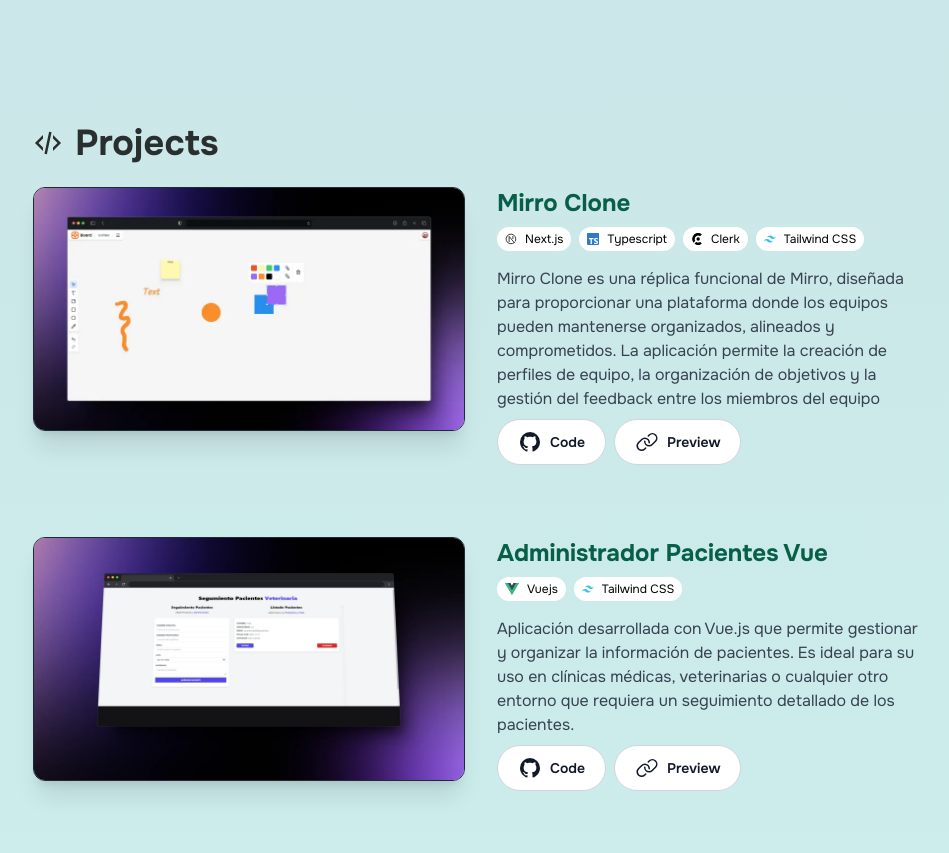
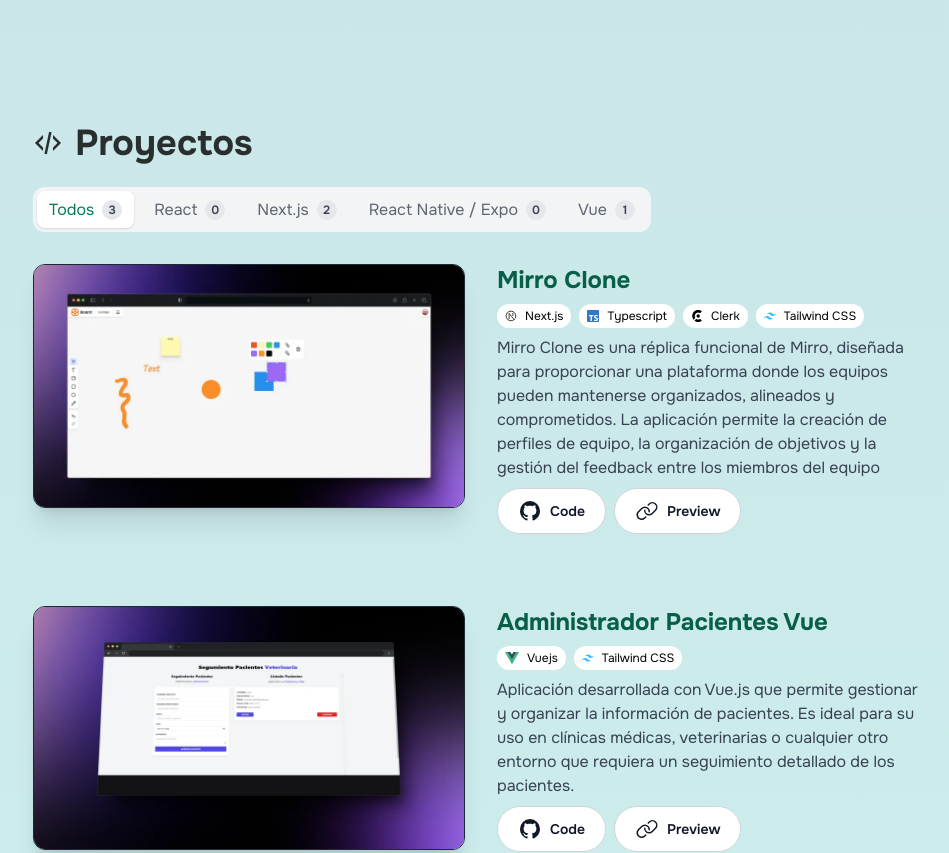
Before and after one commit to luisr-nava/new-porfolio, a Next.js app: page / in a window 1280 px wide. Shown: the part 2260-3113 px from the top of the page, without its empty margins (159-1108 px from the left). Built offline with nearby package versions, Linux system fonts and the light colour scheme.

Commit message:
add tabs

```diff
--- a/components/Projects.tsx
+++ b/components/Projects.tsx
@@ -1,43 +1,142 @@
-import { projects, tags } from '@/utils'
-import Image from 'next/image'
-import Link from 'next/link'
-import React from 'react'
-import { LinkButton } from './LinkButton'
-import { CodeIcon, GitHubIcon, LinkIcon } from './icons'
+"use client";
+
+import { projects, tags } from "@/utils";
+import Image from "next/image";
+import Link from "next/link";
+import React, { useMemo, useState } from "react";
+import { LinkButton } from "./LinkButton";
+import { CodeIcon, GitHubIcon, LinkIcon } from "./icons";
+import { ProjectsProps } from "@/types";
+
+type TabKey = "all" | "react" | "next" | "react-native" | "vue";
+
+const TABS: { key: TabKey; label: string }[] = [
+  { key: "all", label: "Todos" },
+  { key: "react", label: "React" },
+  { key: "next", label: "Next.js" },
+  { key: "react-native", label: "React Native / Expo" },
+  { key: "vue", label: "Vue" },
+];
+
+const norm = (s?: string) =>
+  (s ?? "").toLowerCase().replace(/\s+/g, " ").trim();
+
+const matchTab = (tab: TabKey, p: ProjectsProps) => {
+  if (tab === "all") return true;
+  const t = norm(p.tecnology);
+
+  switch (tab) {
+    case "react":
+      // React puro (evita confundir con Next)
+      return t.includes("react") && !t.includes("next");
+    case "next":
+      return t.includes("next");
+    case "react-native":
+      return t.includes("react native") || t.includes("expo");
+    case "vue":
+      return t.includes("vue");
+  }
+};
 
 export const Projects = () => {
+  const [tab, setTab] = useState<TabKey>("all");
+
+  const counts = useMemo(() => {
+    const base = {
+      "all": projects.length,
+      "react": 0,
+      "next": 0,
+      "react-native": 0,
+      "vue": 0,
+    };
+    for (const p of projects) {
+      if (matchTab("react", p)) base.react++;
+      if (matchTab("next", p)) base.next++;
+      if (matchTab("react-native", p)) base["react-native"]++;
+      if (matchTab("vue", p)) base.vue++;
+    }
+    return base;
+  }, []);
+
+  const filtered = useMemo(
+    () => projects.filter((p) => matchTab(tab, p)),
+    [tab],
+  );
+
   return (
     <div>
-      <h2 className='flex items-center mb-6 text-3xl md:text-4xl font-bold gap-x-3 text-black/80 dark:text-white'>
+      <h2 className="flex items-center mb-6 text-3xl md:text-4xl font-bold gap-x-3 text-black/80 dark:text-white">
         <CodeIcon />
-        Projects
+        Proyectos
       </h2>
-      <div className='flex flex-col gap-y-16'>
-        {projects.map((project, index) => (
+
+      {/* Tabs */}
+      <div
+        role="tablist"
+        aria-label="Filtro de proyectos"
+        className="mb-8 inline-flex flex-wrap gap-2 rounded-xl bg-gray-100 p-1 dark:bg-gray-800/60">
+        {TABS.map(({ key, label }) => {
+          const isActive = tab === key;
+          const badge =
+            key === "all"
+              ? counts.all
+              : key === "react"
+              ? counts.react
+              : key === "next"
+              ? counts.next
+              : key === "react-native"
+              ? counts["react-native"]
+              : counts.vue;
+          return (
+            <button
+              key={key}
+              role="tab"
+              aria-selected={isActive}
+              onClick={() => setTab(key)}
+              className={[
+                "px-3 py-1.5 text-sm md:text-base rounded-lg transition",
+                "focus:outline-none focus-visible:ring-2 focus-visible:ring-emerald-500",
+                isActive
+                  ? "bg-white dark:bg-gray-900 text-emerald-700 dark:text-emerald-300 shadow"
+                  : "text-gray-700/80 dark:text-gray-300 hover:bg-white/60 dark:hover:bg-gray-900/50",
+              ].join(" ")}>
+              <span className="align-middle">{label}</span>
+              <span className="ml-2 inline-flex h-5 min-w-[1.25rem] items-center justify-center rounded-full bg-gray-200 px-1 text-xs font-semibold text-gray-700 dark:bg-gray-700 dark:text-gray-200">
+                {badge}
+              </span>
+            </button>
+          );
+        })}
+      </div>
+
+      {/* Listado */}
+      <div className="flex flex-col gap-y-16">
+        {filtered.map((project, index) => (
           <article
             key={index}
-            className='flex flex-col space-x-0 space-y-8 group md:flex-row md:space-x-8 md:space-y-0'>
-            {' '}
-            <div className='w-full md:w-1/2 '>
-              <div className='relative grid  col-span-6 row-span-5 gap-8 transition duration-500 ease-in-out transform shadow-xl  overflow-clip rounded-xl sm:rounded-xl md:group-hover:-translate-y-1 md:group-hover:shadow-2xl lg:border lg:border-gray-800 lg:hover:border-gray-700 lg:hover:bg-gray-800/50'>
+            className="flex flex-col space-x-0 space-y-8 group md:flex-row md:space-x-8 md:space-y-0">
+            <div className="w-full md:w-1/2">
+              <div className="relative grid col-span-6 row-span-5 gap-8 transition duration-500 ease-in-out transform shadow-xl overflow-clip rounded-xl md:group-hover:-translate-y-1 md:group-hover:shadow-2xl lg:border lg:border-gray-800 lg:hover:border-gray-700 lg:hover:bg-gray-800/50">
                 <Image
                   width={300}
                   height={100}
-                  alt={`${project.title}`}
-                  className='object-cover object-top w-full h-56 items-center  transition duration-500 sm:h-full md:scale-110 md:group-hover:scale-105 '
-                  loading='lazy'
+                  alt={project.title}
+                  className="object-cover object-top w-full h-56 transition sm:h-full md:scale-110 md:group-hover:scale-105"
+                  loading="lazy"
                   src={project.image}
                 />
               </div>
             </div>
-            <div className='w-full md:w-1/2 md:max-w-lg'>
-              <h3 className='text-2xl font-bold  text-emerald-800 dark:text-white'>{project.title}</h3>
-              <div className='flex flex-wrap mt-2'>
-                <ul className='flex flex-row flex-wrap mb-2 gap-2'>
-                  {project.tags.map((tag, index) => (
-                    <li key={index}>
-                      <span
-                        className={`text-black flex items-center gap-x-2 rounded-full text-xs  bg-white py-1 px-2 `}>
+
+            <div className="w-full md:w-1/2 md:max-w-lg">
+              <h3 className="text-2xl font-bold text-emerald-800 dark:text-white">
+                {project.title}
+              </h3>
+
+              <ul className="mt-2 flex flex-row flex-wrap gap-2">
+                {(project.tags ?? []).map((tag: any, i: number) => (
+                  <li key={i}>
+                    <span className="text-black flex items-center gap-x-2 rounded-full text-xs bg-white py-1 px-2 dark:bg-gray-800 dark:text-gray-100">
                       {tag.icon}
                       {tag.name}
                     </span>
@@ -45,29 +144,28 @@
                 ))}
               </ul>
 
-                <div className='mt-2 text-gray-700 dark:text-gray-200'>{project.description}</div>
-                <div className='flex mt-5 md:mt-2'>
+              <div className="mt-2 text-gray-700 dark:text-gray-200">
+                {project.description}
+              </div>
+
+              <div className="mt-5 flex md:mt-2">
                 <LinkButton href={project.github}>
-                    <GitHubIcon/>
-                    Code
+                  <GitHubIcon /> Code
                 </LinkButton>
                 <LinkButton href={project.link}>
-                    <LinkIcon />
-                    Preview
+                  <LinkIcon /> Preview
                 </LinkButton>
-                </div>
               </div>
             </div>
           </article>
         ))}
+
+        {filtered.length === 0 && (
+          <p className="text-sm text-gray-600 dark:text-gray-400">
+            No hay proyectos para este filtro… todavía 😉
+          </p>
+        )}
       </div>
-      {/* <Link
-        href='/projects'
-        className=' mt-5 inline-flex items-center px-4 py-2 text-sm md:text-xl font-medium text-gray-900 bg-white border border-gray-200 rounded-lg hover:bg-gray-100 hover:text-emerald-700 focus:z-10
-      focus:ring-4 focus:outline-none focus:ring-gray-100 focus:text-emerald-700 dark:bg-gray-800 dark:text-white dark:border-gray-600 dark:hover:text-white
-      dark:hover:bg-gray-700 dark:focus:ring-gray-700 transition'>
-        Ver Más
-      </Link> */}
     </div>
-  )
-}
+  );
+};
--- a/utils/index.ts
+++ b/utils/index.ts
@@ -86,15 +86,17 @@
     github: "https://github.com/luisnava6667/mirro-clone",
     image: "/projects/mirro-clone.webp",
     tags: [tags.NEXT, tags.TYPESCRIPT, tags.CLERK, tags.TAILWIND],
+    tecnology: "Next.js"
   },
   {
     title: "Administrador Pacientes Vue",
     description:
-      "Aplicación desarrollada con Vue.js que permite gestionar y organizar la información de pacientes. Es ideal para su uso en clínicas médicas, veterinarias o cualquier otro entorno que requiera un seguimiento detallado de los pacientes.",
+    "Aplicación desarrollada con Vue.js que permite gestionar y organizar la información de pacientes. Es ideal para su uso en clínicas médicas, veterinarias o cualquier otro entorno que requiera un seguimiento detallado de los pacientes.",
     link: "https://administrador-pacientes-vue-js.vercel.app/",
     github: "https://github.com/luisnava6667/Administrador-Pacientes-VueJs",
     image: "/projects/segimiento.webp",
     tags: [tags.VUEJS, tags.TAILWIND],
+    tecnology: "Vue.js"
   },
   {
     title: "AppDolar",
@@ -104,5 +106,6 @@
     github: "https://github.com/luisnava6667/app-dolar",
     image: "/projects/appdolar.webp",
     tags: [tags.NEXT, tags.TAILWIND],
+    tecnology: "Next.js"
   },
 ];
```
Also changed, not shown: types/index.ts (+26 -25 lines). Lines whose indentation alone changed are shown as unchanged.
